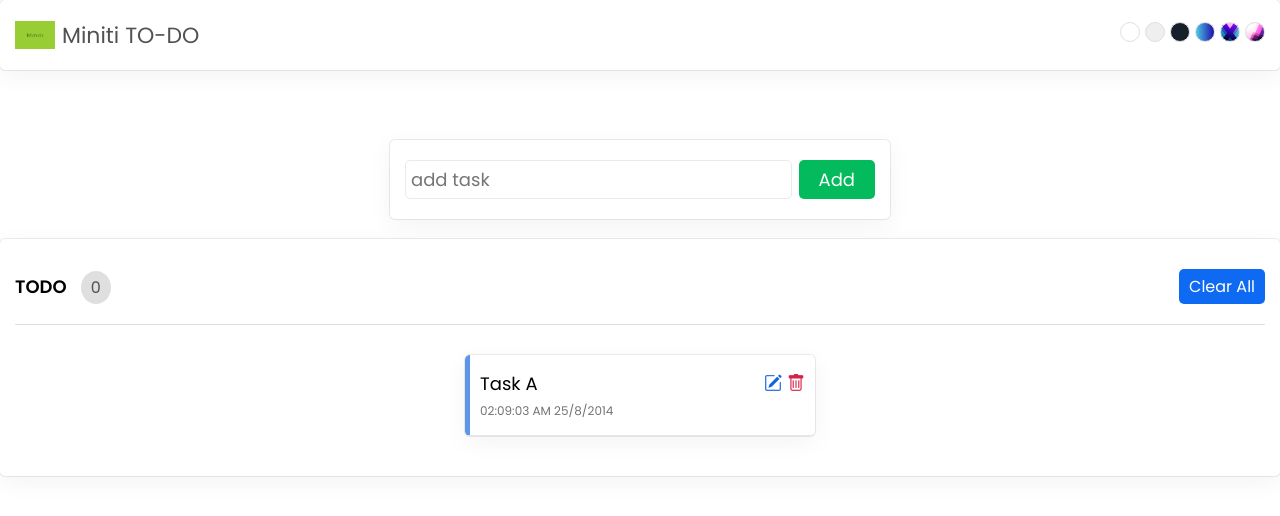
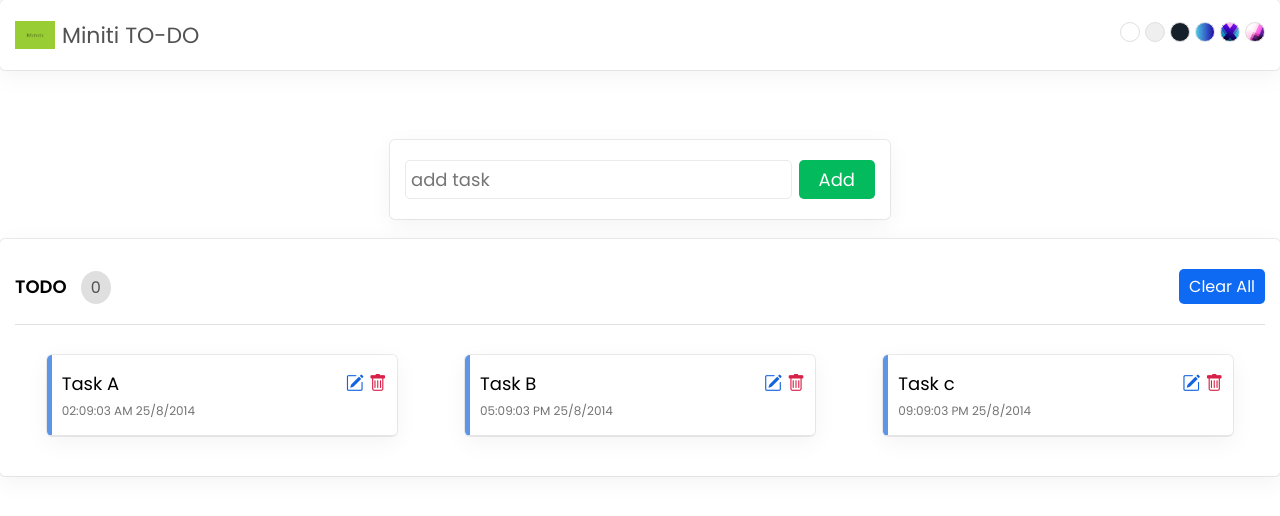
Before and after one commit to Sridhare29/to-do-app, a React (Create React App) app: page / in a window 1280 px wide. Shown: the top 516 px of the page. Built offline with nearby package versions, Linux system fonts and the light colour scheme.

Commit message:
set array to task list

```diff
--- a/src/components/TaskList.js
+++ b/src/components/TaskList.js
@@ -16,14 +16,17 @@ function TaskList() {
           <button className='clearAll'>Clear All</button>
         </div>
         <ul>
+          { tasks.map((tasks)=>(
              <li>
              <p>
-              <span className='name'>Task A</span>
-              <span className='time'>02:09:03 AM 25/8/2014</span>
+               <span className='name'>{tasks.name}</span>
+               <span className='time'>{tasks.time}</span>
              </p>
              <i class="bi bi-pencil-square"></i>
              <i class="bi bi-trash"></i>
            </li>
+          )
+          )}
         </ul>
     </section>
   )
```
Lines whose indentation alone changed are shown as unchanged.
